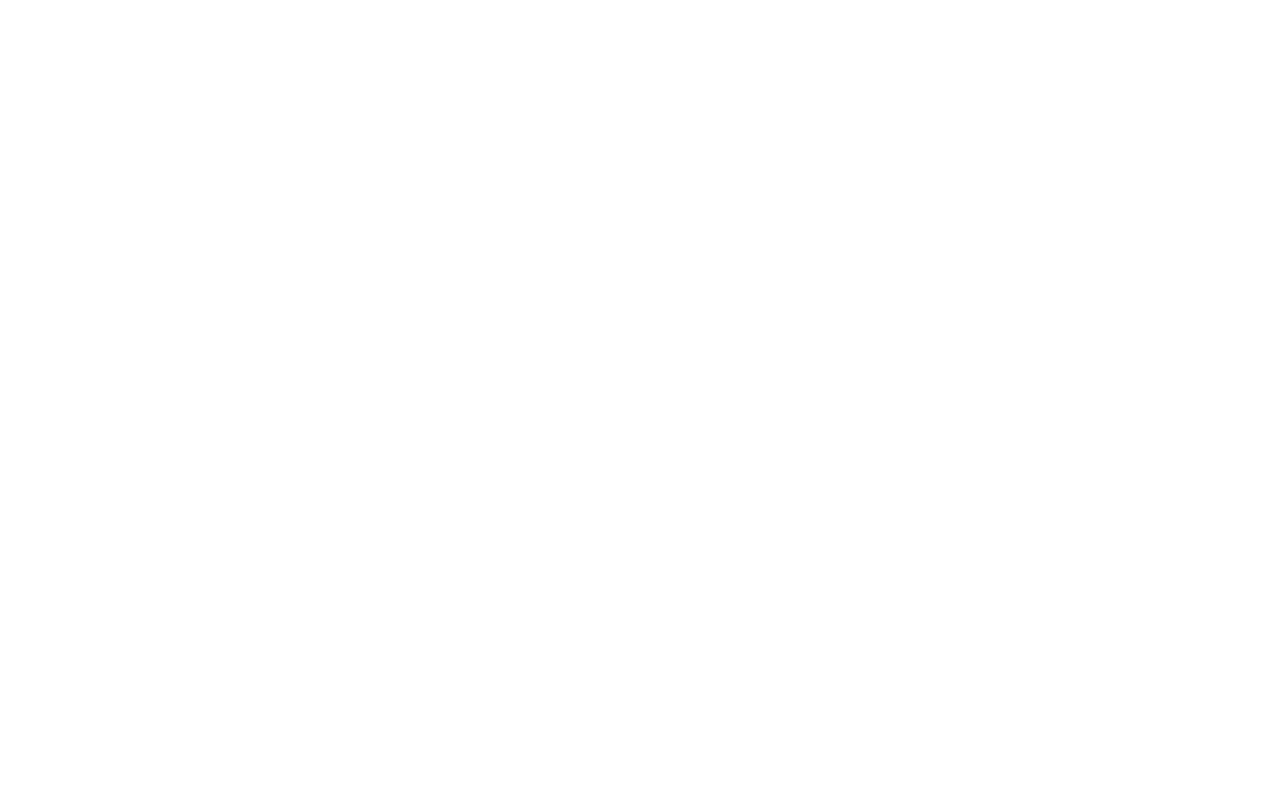
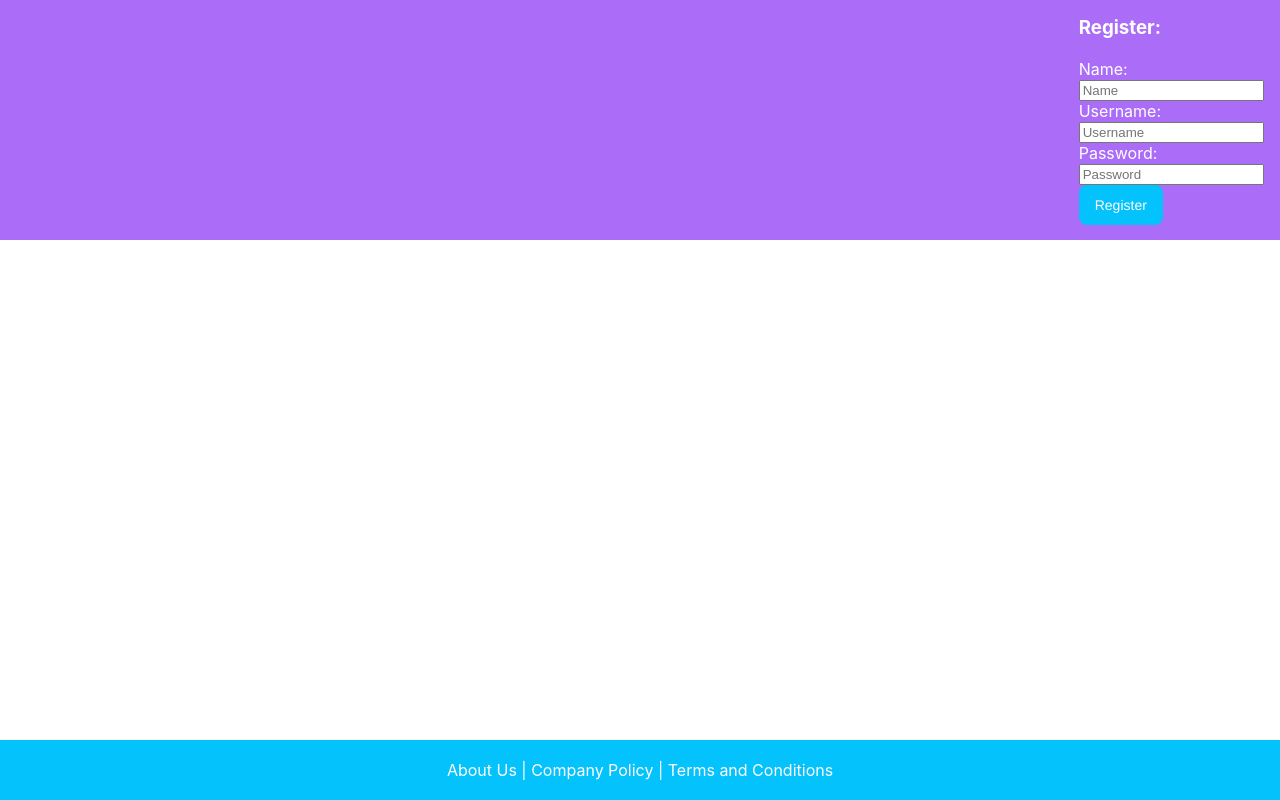
Before and after one commit to genady213/chatter-frontend, a React (Create React App) app in the folder chatter-app/: page /Register in a window 1280 px wide. Before the commit this address had no page. Built offline with nearby package versions, Linux system fonts and the light colour scheme.

Commit message:
Added register page, added endpoints for POST

```diff
--- a/chatter-app/package.json
+++ b/chatter-app/package.json
@@ -12,6 +12,7 @@
     "@testing-library/jest-dom": "^5.16.5",
     "@testing-library/react": "^13.4.0",
     "@testing-library/user-event": "^13.5.0",
+    "axios": "^1.1.3",
     "firebase": "^9.3.0",
     "react": "^18.2.0",
     "react-dom": "^18.2.0",
--- a/chatter-app/src/App.js
+++ b/chatter-app/src/App.js
@@ -1,5 +1,6 @@
 import { HomePage } from './pages/HomePage/HomePage';
 import { LoginPage } from './pages/LoginPage/LoginPage';
+import { RegisterPage } from './pages/LoginPage/RegisterPage';
 import { Route, Routes } from 'react-router-dom';
 
 function App() {
@@ -9,6 +10,7 @@ function App() {
         already logged in or not, so we can determine to send them to the login page or homepage (homepage is "/" for now*/}
       {/*Default page is Login page */}
       <Route path="/" element={<LoginPage />} />
+      <Route path="/Register*" element={<RegisterPage />} />
       <Route path="/Home*" element={<HomePage />} />
     </Routes>
   );
--- /dev/null
+++ b/chatter-app/src/axios.js
@@ -0,0 +1,8 @@
+import axios from 'axios'
+
+const instance = axios.create({
+    //baseURL: 'https://chatter-backend.onrender.com'
+    baseURL: 'http://localhost:3001'
+});
+
+export default instance;
--- a/chatter-app/src/pages/LoginPage/LoginPage.js
+++ b/chatter-app/src/pages/LoginPage/LoginPage.js
@@ -1,5 +1,6 @@
 import React from 'react';
 import './LoginPage.css';
+import {useRef} from 'react';
 import { Footer } from '../../components/Footer/Footer';
 import {
   BrowserRouter as Router,
@@ -10,11 +11,28 @@ import {
 } from 'react-router-dom';
 import CreateIcon from '@mui/icons-material/Create';
 import CommentIcon from '@mui/icons-material/Comment';
+import axios from '../../axios';
 
 export function LoginPage() {
+  const myuser = useRef('');
+  const mypass = useRef('');
   let navigate = useNavigate();
+  async function sendData(user, pass) {
+    const req = await axios.post('/user/login', {"username":user,"password":pass})
+    .then((response) => {
+      console.log(response);
+      let path = `/Home`;
+    navigate(path);
+    }, (error) => {
+      console.log(error);
+    });
+  }
   const routeChange = () => {
     let path = `/Home`;
+    navigate(path);
+  };
+  const routeChangeRegister = () => {
+    let path = `/Register`;
     navigate(path);
   };
 
@@ -25,21 +43,24 @@ export function LoginPage() {
           <h3>Login:</h3>
           <br></br>
           <label for="fname">Username:</label>
-          <input type="text" id="Username" placeholder="Username"></input>
+          <input ref={myuser} type="text" id="Username" placeholder="Username"></input>
           <br></br>
           <label for="lname">Password:</label>
-          <input type="text" id="Password" placeholder="Password"></input>
+          <input ref={mypass} type="text" id="Password" placeholder="Password"></input>
           <br></br>
           <button
             className="login-button"
             type="submit"
             value="Submit"
-            onClick={routeChange}
+            onClick={() => sendData(myuser.current.value,mypass.current.value)}
           >
             Login
           </button>
           <br></br>
-          <a href="#">Create an Account</a>
+          <a href="#"
+          onClick={routeChangeRegister}
+          >Create an Account
+          </a>
         </form>
       </div>
 
--- /dev/null
+++ b/chatter-app/src/pages/LoginPage/RegisterPage.css
@@ -0,0 +1,54 @@
+.login-top-container{
+    display:flex;
+    width:100%;
+    height: 15rem;
+    background-color: var(--onlyfriends-purple);
+    color: white;
+
+}
+
+
+
+.login-form-container{
+    display:flex;
+    flex-direction: row;
+    justify-content: center;
+    align-self: center;
+    width: 12%;
+    height: auto;
+    margin-left: auto;
+    margin-right: 2rem;
+}
+
+.register-button {
+    background-color: var(--onlyfriends-color);
+    border-radius: 8px;
+    border-style: none;
+    box-sizing: border-box;
+    color: #FFFFFF;
+    cursor: pointer;
+    display: inline-block;
+    font-family: "Haas Grot Text R Web", "Helvetica Neue", Helvetica, Arial, sans-serif;
+    font-size: 14px;
+    font-weight: 500;
+    height: 40px;
+    line-height: 20px;
+    list-style: none;
+    margin: 0;
+    outline: none;
+    padding: 10px 16px;
+    position: relative;
+    text-align: center;
+    text-decoration: none;
+    transition: color 100ms;
+    vertical-align: baseline;
+    user-select: none;
+    -webkit-user-select: none;
+    touch-action: manipulation;
+
+}
+
+.register-button:hover,
+.register-button:focus {
+    background-color: #4c98e6;
+}
--- /dev/null
+++ b/chatter-app/src/pages/LoginPage/RegisterPage.js
@@ -0,0 +1,69 @@
+import React from 'react';
+import './RegisterPage.css';
+import {useRef} from 'react';
+import { Footer } from '../../components/Footer/Footer';
+import {
+  BrowserRouter as Router,
+  Routes,
+  Route,
+  Navigate,
+  useNavigate,
+} from 'react-router-dom';
+import CreateIcon from '@mui/icons-material/Create';
+import CommentIcon from '@mui/icons-material/Comment';
+import axios from '../../axios';
+
+export function RegisterPage() {
+  const myname = useRef(null);
+  const myuser = useRef(null);
+  const mypass = useRef(null);
+  let navigate = useNavigate();
+  const routeChange = () => {
+    let path = `/`;
+    navigate(path);
+  };
+
+  async function sendData(name, user, pass) {
+    const req = await axios.post('/user/signup', {"name":name,"username":user,"password":pass})
+    .then((response) => {
+      console.log(response);
+    }, (error) => {
+      console.log(error);
+    });
+  }
+
+
+  return (
+    <div className="login-top-container">
+      <div className="login-form-container">
+        <form className="login-form">
+          <h3>Register:</h3>
+          <br></br>
+          <label for="name">Name:</label>
+          <input ref={myname} type="text" id="Name" placeholder="Name" ></input>
+          <br></br>
+          <label for="fname">Username:</label>
+          <input ref={myuser} type="text" id="Username" placeholder="Username" ></input>
+          <br></br>
+          <label for="lname">Password:</label>
+          <input ref={mypass} type="text" id="Password" placeholder="Password" ></input>
+          <br></br>
+          <button
+            className="register-button"
+            type="submit"
+            value="Submit"
+            onClick={() => {
+              routeChange();
+              sendData(myname.current.value,myuser.current.value,mypass.current.value);
+            }}
+          >
+            Register
+          </button>
+          <br></br>
+        </form>
+      </div>
+
+      <Footer />
+    </div>
+  );
+}
```
Also changed, not shown: 1 other file (tests, documents, lock files or other folders).
